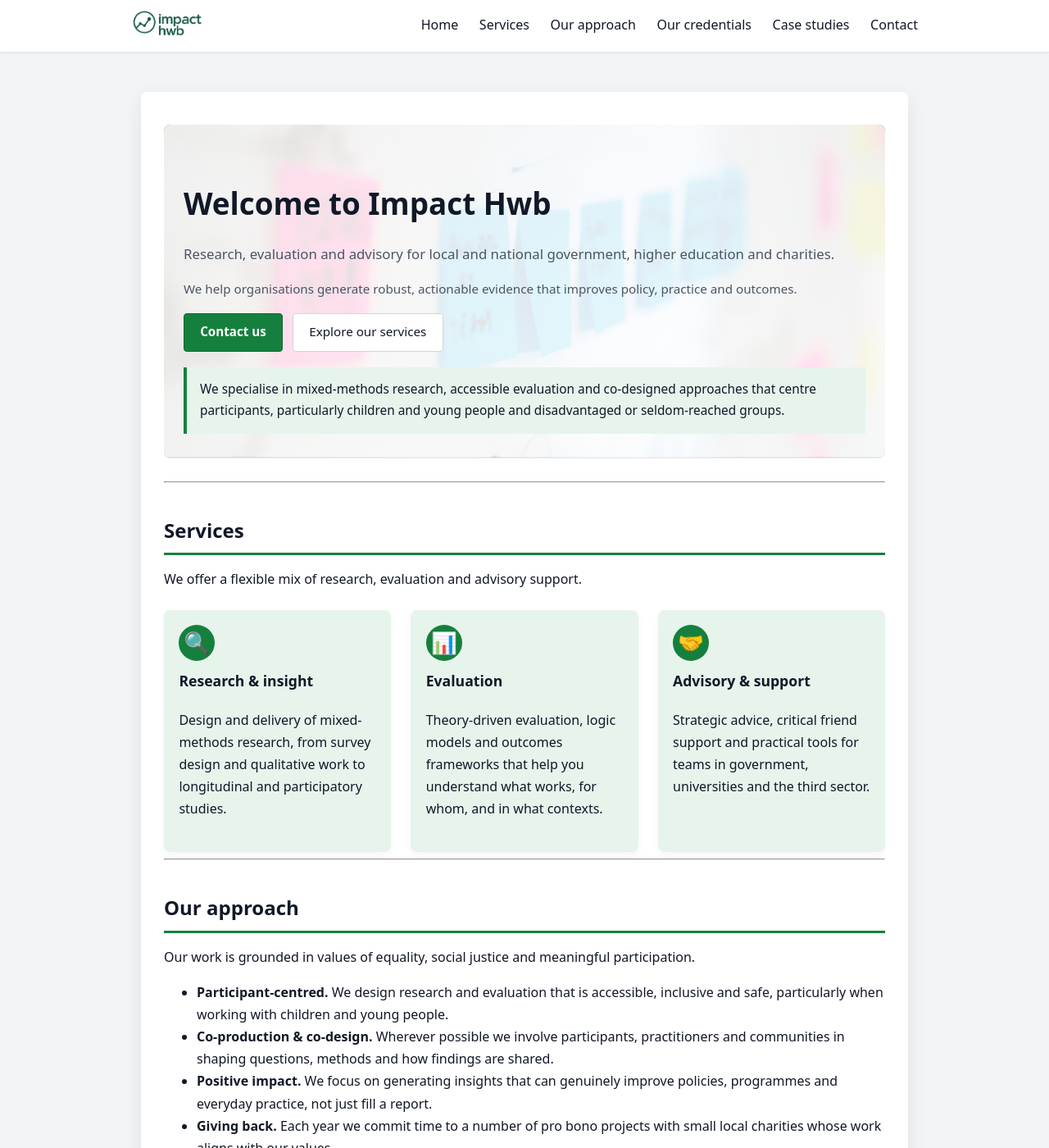
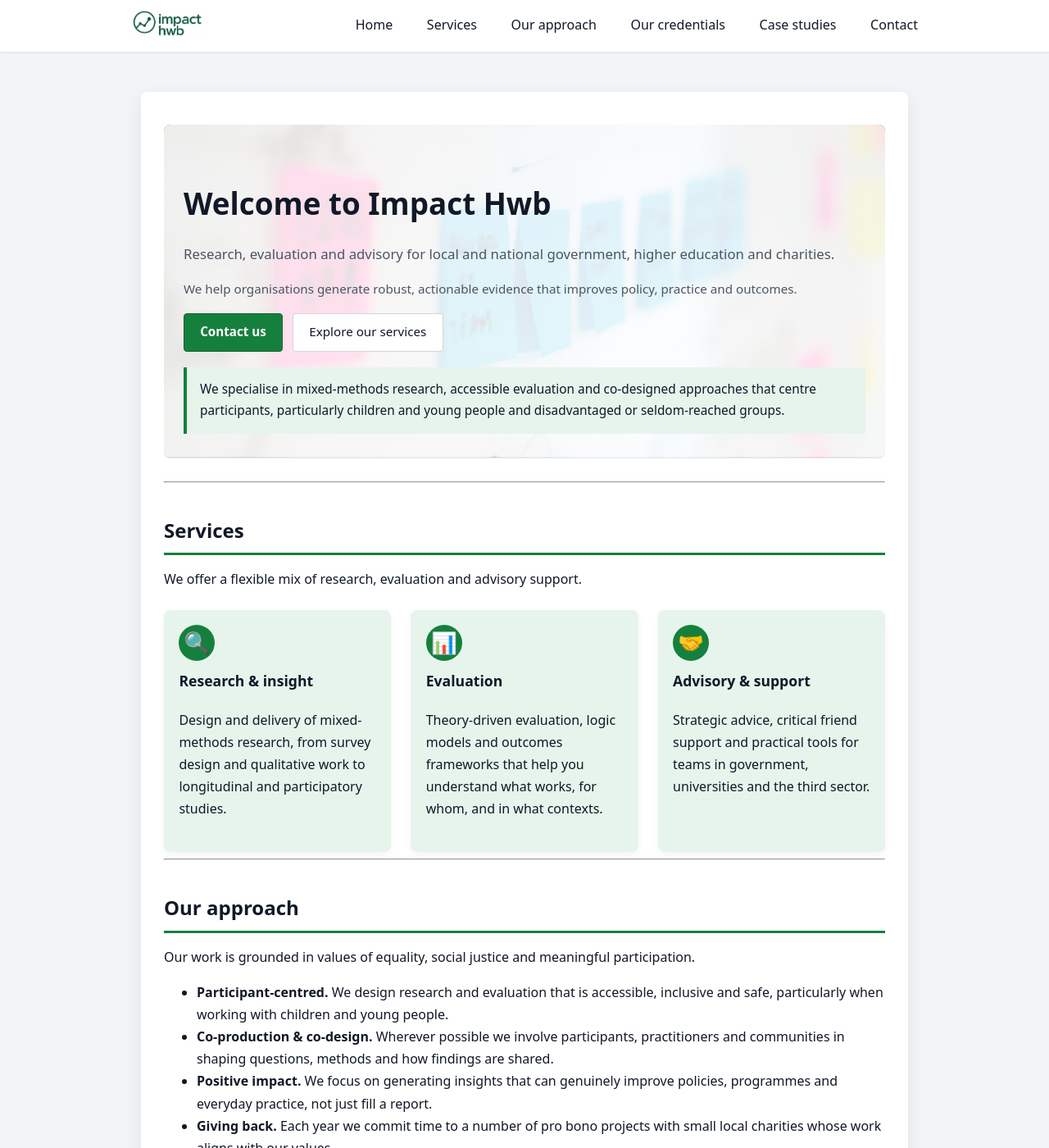
Before and after one commit to impacthwb/impacthwb.wales, a Jekyll site: the page built from index.md, in a window 1280 px wide and 1400 px high. Shown: the whole window at 82% size. Built offline with Jekyll 4.4.1, drawn with Linux system fonts in a browser that asks for light colours.

Commit message:
gaps nav bar

```diff
--- a/_layouts/default.html
+++ b/_layouts/default.html
@@ -196,7 +196,7 @@
     .nav-links {
       display: flex;
       flex-wrap: wrap;
-      gap: 1.6rem;  /* MORE SPACE BETWEEN ITEMS */
+      gap: 2.6rem;  /* MORE SPACE BETWEEN ITEMS */
       font-size: 1rem;
     }
 
```
